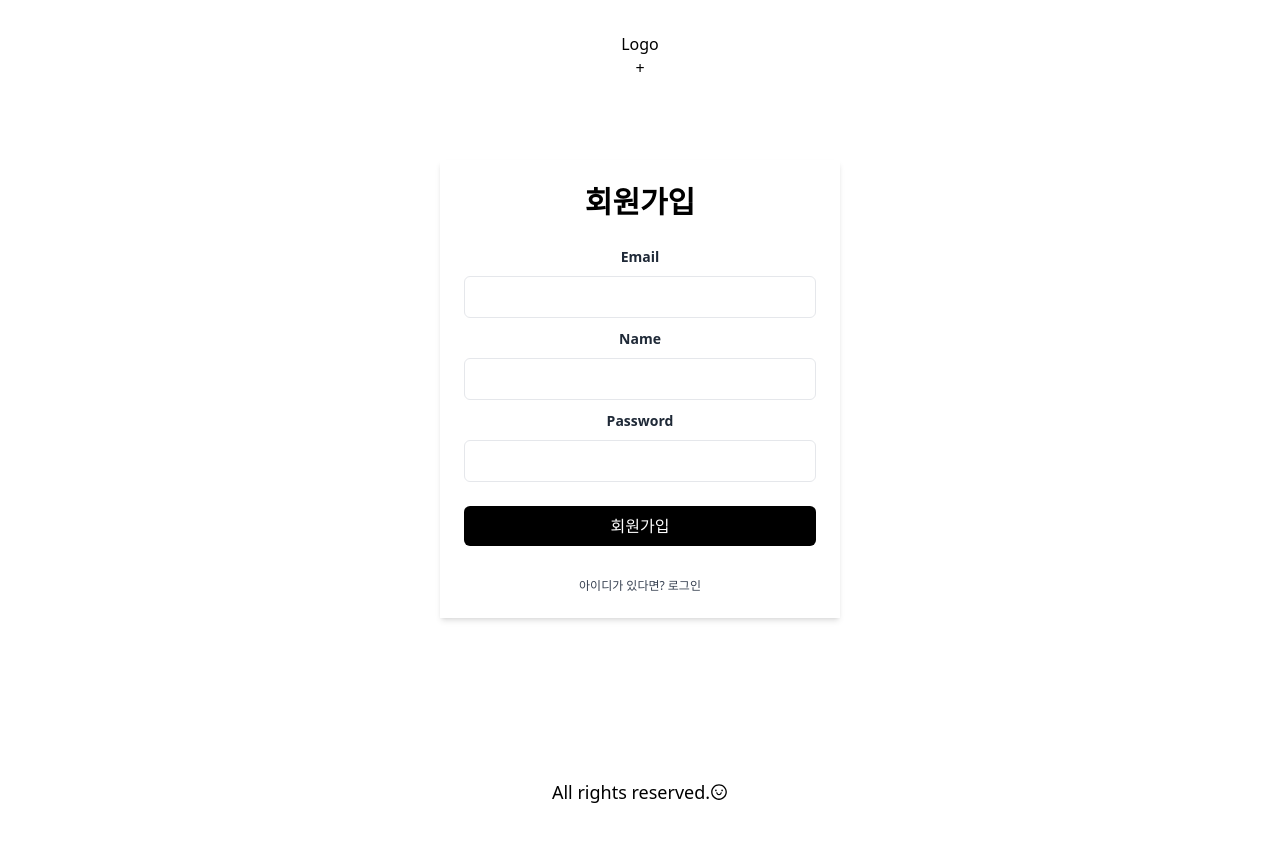
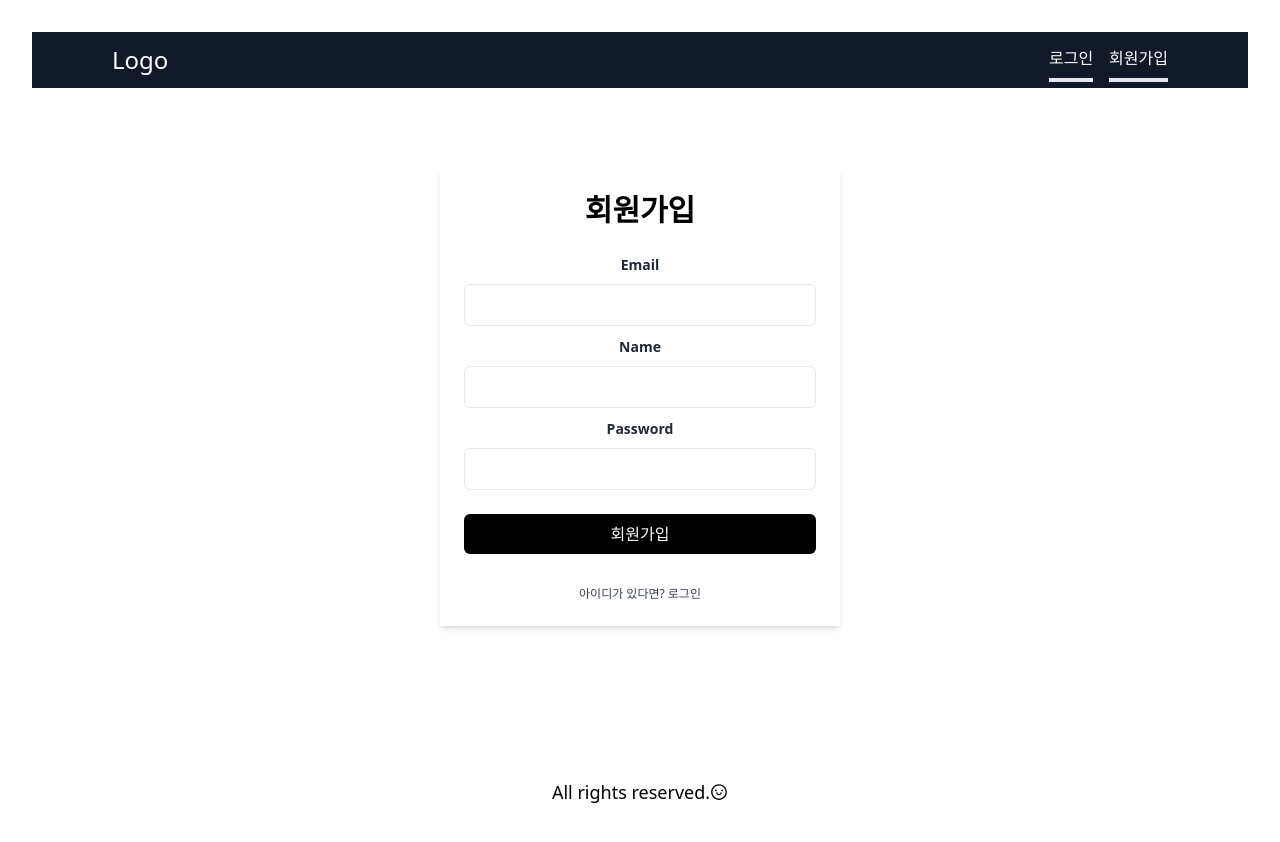
Before and after one commit to GarbageCode1984/shop, a React (Vite) app in the folder frontend/: page /register in a window 1280 px wide. Shown: the top 842 px of the page. Built offline with nearby package versions, Linux system fonts and the light colour scheme.

Commit message:
로그아웃 기능 구현 완료

```diff
--- a/frontend/src/layout/Navbar/Sections/NavItem.jsx
+++ b/frontend/src/layout/Navbar/Sections/NavItem.jsx
@@ -1,5 +1,60 @@
-const NavItem = () => {
-    return <div>NavItem</div>;
+import { useDispatch, useSelector } from "react-redux";
+import { Link, useNavigate } from "react-router-dom";
+import { PropTypes } from "prop-types";
+import { logoutUser } from "../../../store/thunkFunctions";
+
+const routes = [
+    { to: "/login", name: "로그인", auth: false },
+    { to: "/register", name: "회원가입", auth: false },
+    { to: "", name: "로그아웃", auth: true },
+];
+
+const NavItem = ({ mobile }) => {
+    const isAuth = useSelector(state => state.user?.isAuth);
+    const dispatch = useDispatch();
+    const navigate = useNavigate();
+
+    const handleLogout = () => {
+        dispatch(logoutUser()).then(() => {
+            navigate("/login");
+        });
+    };
+
+    return (
+        <ul
+            className={`text-md justify-center w-full flex gap-4 ${
+                mobile && "flex-col bg-gray-900 h-full"
+            } items-center`}
+        >
+            {routes.map(({ to, name, auth }) => {
+                if (isAuth !== auth) return null;
+
+                if (name === "로그아웃") {
+                    return (
+                        <li
+                            className="py-2 text-center border-b-4 cursor-pointer"
+                            key={name}
+                        >
+                            <Link onClick={handleLogout}>{name}</Link>
+                        </li>
+                    );
+                } else {
+                    return (
+                        <li
+                            className="py-2 text-center border-b-4 cursor-pointer"
+                            key={name}
+                        >
+                            <Link to={to}>{name}</Link>
+                        </li>
+                    );
+                }
+            })}
+        </ul>
+    );
+};
+
+NavItem.propTypes = {
+    mobile: PropTypes.bool,
 };
 
 export default NavItem;
--- a/frontend/src/layout/Navbar/index.jsx
+++ b/frontend/src/layout/Navbar/index.jsx
@@ -1,5 +1,6 @@
 import { useState } from "react";
 import { Link } from "react-router-dom";
+import NavItem from "./Sections/NavItem";
 
 const Navbar = () => {
     const [menu, setMenu] = useState(false);
@@ -9,20 +10,27 @@
     };
 
     return (
-        <nav>
-            <div>
-                <div>
-                    <div>
+        <nav className="relative z-10 text-white bg-gray-900">
+            <div className="w-full">
+                <div className="flex items-center justify-between mx-5 sm:mx-10 lg:mx-20">
+                    <div className="flex items-center text-2xl h-14">
                         <Link to="/">Logo</Link>
                     </div>
 
-                    <div>
+                    <div className="text-2xl sm:hidden">
                         <button onClick={handleMenu}>{menu ? "-" : "+"}</button>
+                    </div>
+
+                    {/* big screen nav-items */}
+                    <div className="hidden sm:block">
+                        <NavItem />
                     </div>
                 </div>
 
                 {/* mobile nav-items */}
-                <div></div>
+                <div className="block sm:hidden">
+                    {menu && <NavItem mobile />}
+                </div>
             </div>
         </nav>
     );
--- a/frontend/src/store/thunkFunctions.js
+++ b/frontend/src/store/thunkFunctions.js
@@ -45,3 +45,18 @@
         }
     }
 );
+
+export const logoutUser = createAsyncThunk(
+    "user/logoutUser",
+    async (_, thunkAPI) => {
+        try {
+            const response = await axiosInstanse.post(`/users/logout`);
+            return response.data;
+        } catch (error) {
+            console.log(error);
+            return thunkAPI.rejectWithValue(
+                error.response.data || error.message
+            );
+        }
+    }
+);
--- a/frontend/src/store/userSlice.js
+++ b/frontend/src/store/userSlice.js
@@ -1,5 +1,10 @@
 import { createSlice } from "@reduxjs/toolkit";
-import { authUser, loginUser, registerUser } from "./thunkFunctions";
+import {
+    authUser,
+    loginUser,
+    logoutUser,
+    registerUser,
+} from "./thunkFunctions";
 import { toast } from "react-toastify";
 
 const initialState = {
@@ -62,6 +67,21 @@
                 state.error = action.payload;
                 state.isAuth = false;
                 localStorage.removeItem("accessToken");
+            })
+
+            .addCase(logoutUser.pending, state => {
+                state.isLoading = true;
+            })
+            .addCase(logoutUser.fulfilled, (state, action) => {
+                state.isLoading = false;
+                state.userData = initialState.userData;
+                state.isAuth = false;
+                localStorage.removeItem("accessToken");
+            })
+            .addCase(logoutUser.rejected, (state, action) => {
+                state.isLoading = false;
+                state.error = action.payload;
+                state.isAuth = false;
             });
     },
 });
```
Also changed, not shown: 1 other file (tests, documents, lock files or other folders).
